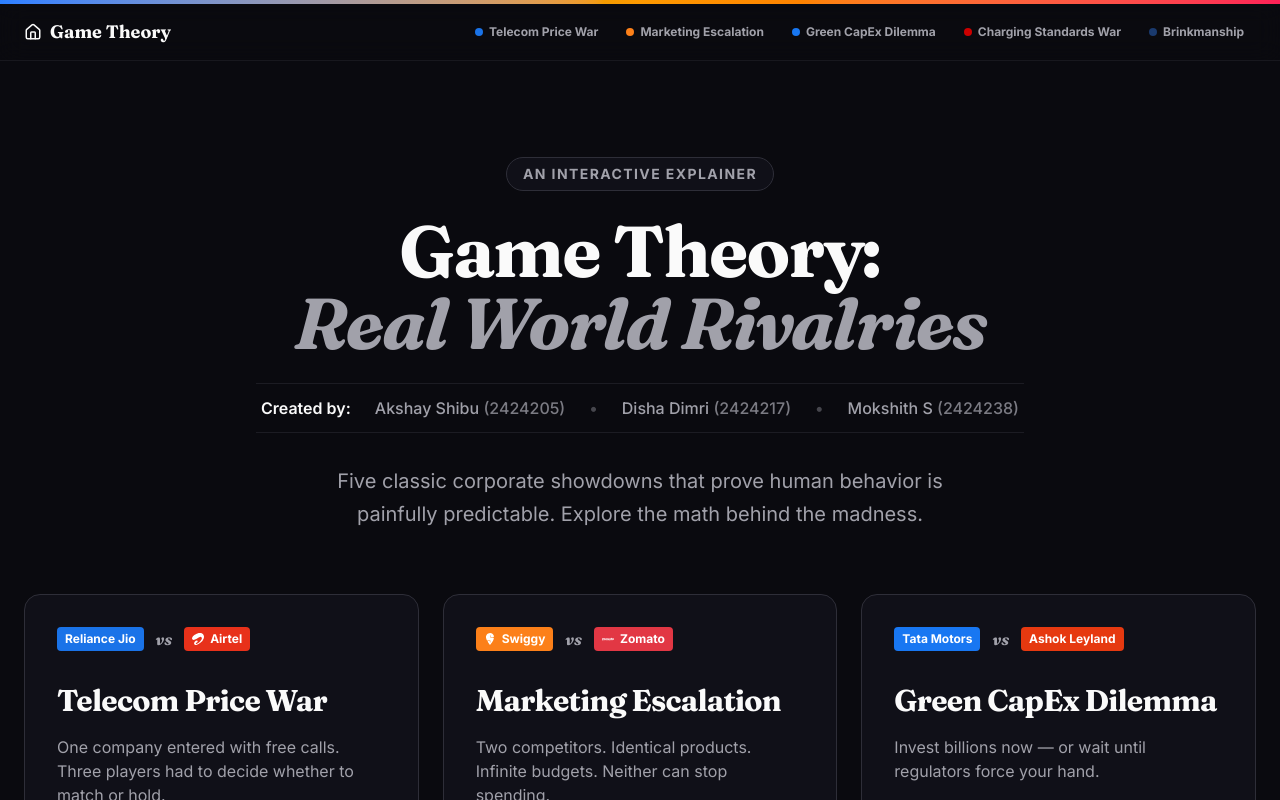
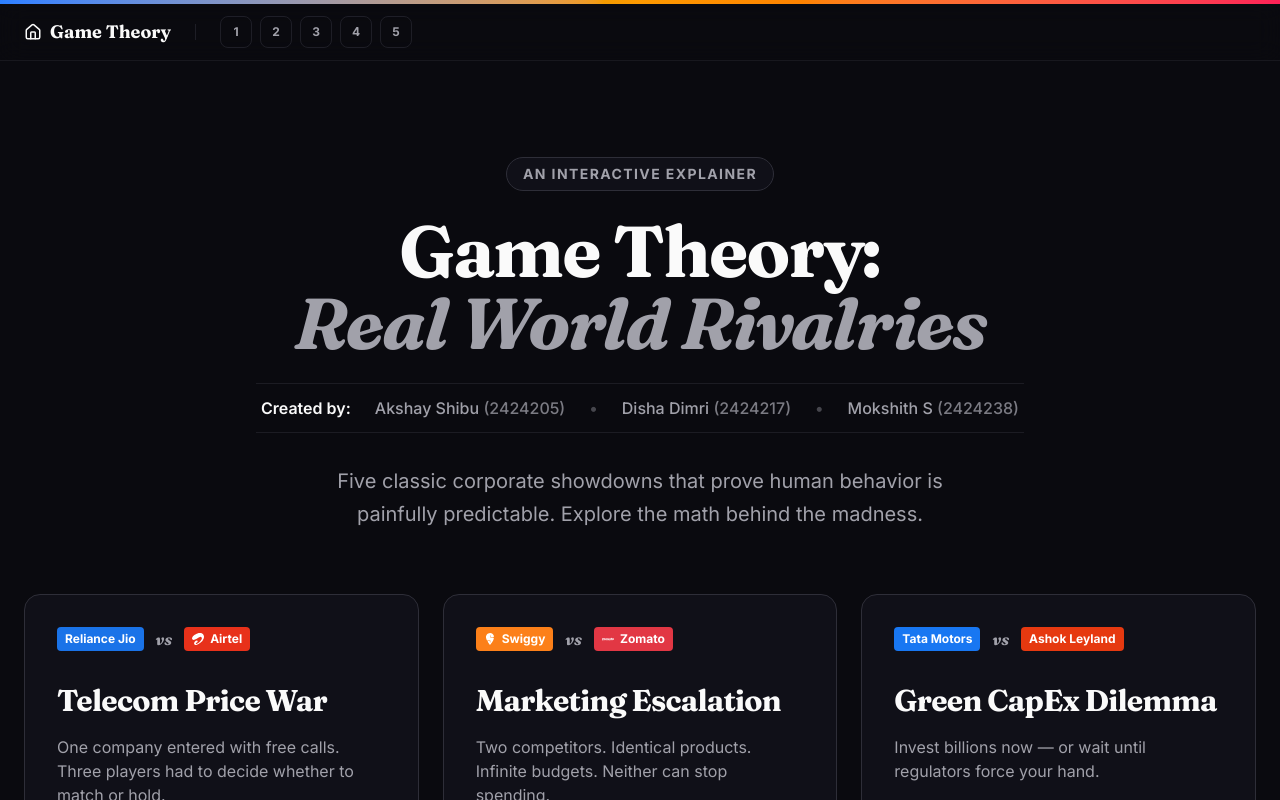
Before and after one commit to mokshinfection/Game_theory_website, a React (Vite) app in the folder game-theory-website/artifacts/game-theory/: page / in a window 1280 px wide. Shown: the top 800 px of the page. Built offline with nearby package versions, Linux system fonts and the light colour scheme.

Commit message:
Update Navbar.tsx

```diff
--- a/game-theory-website/artifacts/game-theory/src/components/Navbar.tsx
+++ b/game-theory-website/artifacts/game-theory/src/components/Navbar.tsx
@@ -1,7 +1,7 @@
 import React from 'react';
 import { Link, useLocation } from 'wouter';
 import { SCENARIOS } from '@/data/scenarios';
-import { Home, ChevronDown } from 'lucide-react';
+import { Home } from 'lucide-react';
 
 export function Navbar() {
   const [location] = useLocation();
@@ -11,7 +11,7 @@
       {/* Top Gradient Border Line */}
       <div className="h-1 w-full bg-gradient-to-r from-blue-500 via-amber-500 to-rose-500" />
 
-      <div className="max-w-7xl mx-auto px-6 h-14 flex items-center justify-between gap-4">
+      <div className="max-w-7xl mx-auto px-6 h-14 flex items-center justify-start gap-6">
         {/* Home Link */}
         <Link
           href="/"
@@ -21,25 +21,27 @@
           <span className="hidden sm:inline">Game Theory</span>
         </Link>
 
-        {/* Page Switcher Links */}
-        <nav className="flex items-center gap-1 overflow-x-auto py-1 scrollbar-none">
-          {SCENARIOS.map((scenario) => {
+        {/* Separator Line */}
+        <div className="h-4 w-[1px] bg-border/60 shrink-0" />
+
+        {/* Left-Aligned Numbered Navigation (1, 2, 3, 4, 5) */}
+        <nav className="flex items-center gap-2 overflow-x-auto py-1 scrollbar-none">
+          {SCENARIOS.map((scenario, index) => {
             const isActive = location === `/scenario/${scenario.id}`;
+            const scenarioNumber = index + 1;
+
             return (
               <Link
                 key={scenario.id}
                 href={`/scenario/${scenario.id}`}
-                className={`px-3 py-1.5 rounded-lg text-xs font-bold transition-all whitespace-nowrap flex items-center gap-1.5 ${
+                title={scenario.name} // Shows scenario title on hover
+                className={`w-8 h-8 rounded-lg text-xs font-bold transition-all flex items-center justify-center shrink-0 border ${
                   isActive
-                    ? 'bg-primary text-primary-foreground shadow-sm'
-                    : 'text-muted-foreground hover:text-foreground hover:bg-muted/50'
+                    ? 'bg-primary text-primary-foreground border-primary shadow-sm scale-105'
+                    : 'text-muted-foreground border-border/60 hover:text-foreground hover:bg-muted/50'
                 }`}
               >
-                <span
-                  className="w-2 h-2 rounded-full shrink-0"
-                  style={{ backgroundColor: scenario.accentColor }}
-                />
-                {scenario.name}
+                {scenarioNumber}
               </Link>
             );
           })}
```
